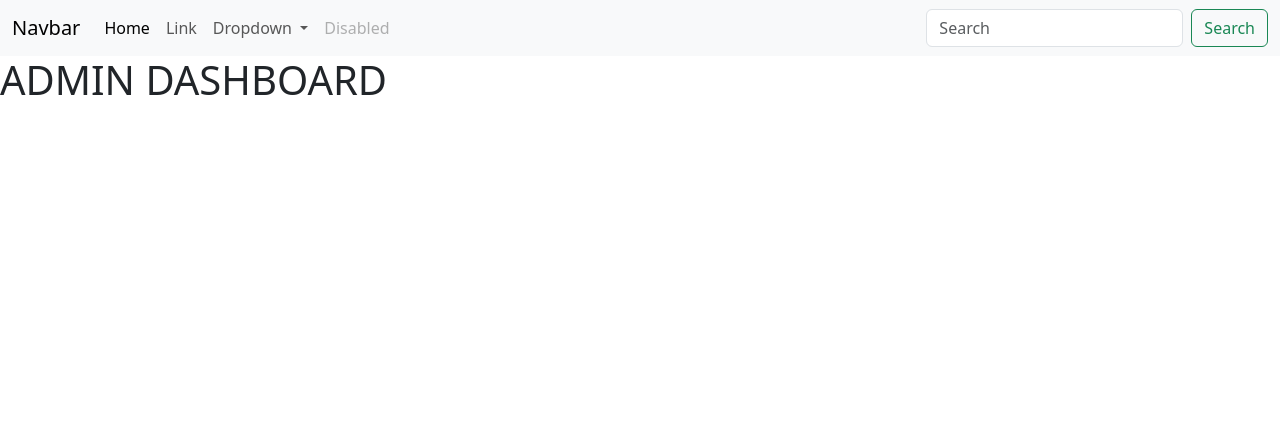
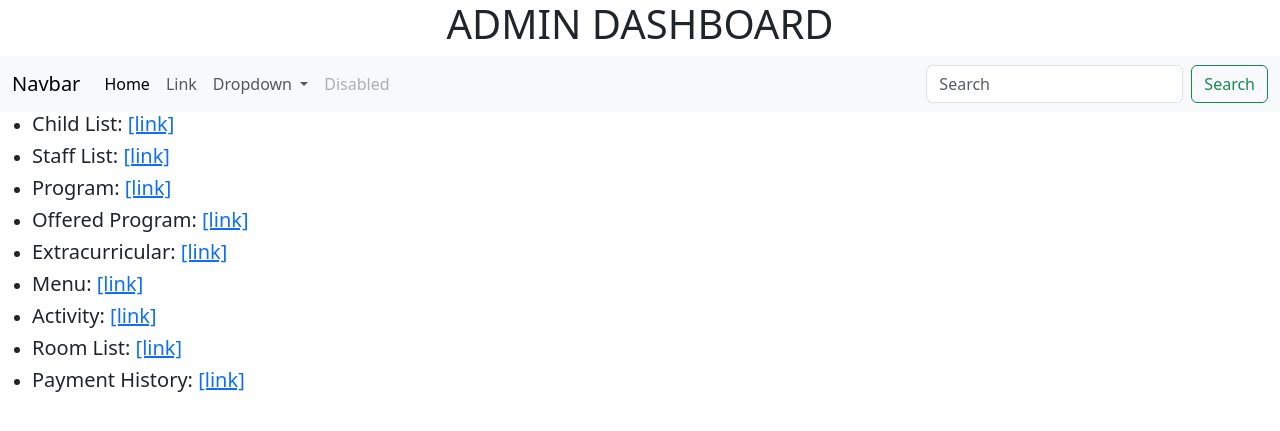
Before and after one commit to TomoriNow/ATTN_FTASAP, a Django app: page /dashboard/ in a window 1280 px wide. Shown: the top 431 px of the page. Run offline with Django 4.2, Linux system fonts and the light colour scheme; the visitor is signed in with stand-in values (Sample User, id 1).

Commit message:
created admin and child dashboard

```diff
--- a/main/templates/admin_dashboard.html
+++ b/main/templates/admin_dashboard.html
@@ -1,6 +1,19 @@
 {% extends 'base.html' %}
 {% block content %}
+<h1 class="text-center">ADMIN DASHBOARD</h1>
 {% include 'navbar.html'%}
-<h1>ADMIN DASHBOARD</h1>
+
+<ul>
+    <li><h5>Child List: <a href="#">[link]</a></h5></li>
+    <li><h5>Staff List: <a href="#">[link]</a></h5></li>
+    <li><h5>Program: <a href="#">[link]</a></h5></li>
+    <li><h5>Offered Program: <a href="#">[link]</a></h5></li>
+    <li><h5>Extracurricular: <a href="#">[link]</a></h5></li>
+    <li><h5>Menu: <a href="#">[link]</a></h5></li>
+    <li><h5>Activity: <a href="#">[link]</a></h5></li>
+    <li><h5>Room List: <a href="#">[link]</a></h5></li>
+    <li><h5>Payment History: <a href="#">[link]</a></h5></li>
+
+</ul>
 
 {% endblock content %}
--- a/main/templates/register_driver.html
+++ b/main/templates/register_driver.html
@@ -1,5 +1,6 @@
 <body><h2>Register</h2>
     <form method="POST">
+      {% csrf_token %}
       <input type="hidden" name="csrfmiddlewaretoken" value="AHNALH8a2CTjlENXy5dy39qBSw6YERMcFkK21ynBYK3cDfZQQdtUIZz4UcfAX8RJ">
       <p>
       <label for="id_username">Phone Number:</label>
--- a/main/views.py
+++ b/main/views.py
@@ -112,9 +112,32 @@ def dashboard(request):
     account = AccountUser.objects.get(user = request.user)
     if account.is_child:
         return render(request, 'child_dashboard.html', {})
+    if account.is_staff:
+        return render(request, 'driver_dashboard.html', {})
 
 def register_driver(request):
-    return render(request, 'register_driver.html', {})
+    if request.method == "POST":
+        form = CustomUserCreationForm2(request.POST)
+        form2 = AccountUserCreation(request.POST)
+        form3 = StaffUserCreation(request.POST)
+    if form.is_valid() and form2.is_valid() and form3.is_valid():
+            user = form.save(commit=False)
+            user.save()
+            account = form2.save(commit=False)
+            account.user=user
+            account.is_staff=True
+            account.save()
+            staff = form3.save(commit=False)
+            staff.user = account
+            staff.save()
+            messages.success(request, 'Your account has been successfully created!')
+            return redirect('main:login_user')
+    else:
+        form = CustomUserCreationForm()
+        form2 = AccountUserCreation()
+        form3 = StaffUserCreation()
+    context = {'form': form, 'form2':form2, 'form3':form3}
+    return render(request, 'register_driver.html', context)
 
 def register_caregiver(request):
     return render(request, 'register_caregiver.html', {})
```
Also changed, not shown: main/templates/child_dashboard.html (+16 -1 lines), main/templates/driver_dashboard.html (added, +19 -0 lines).
